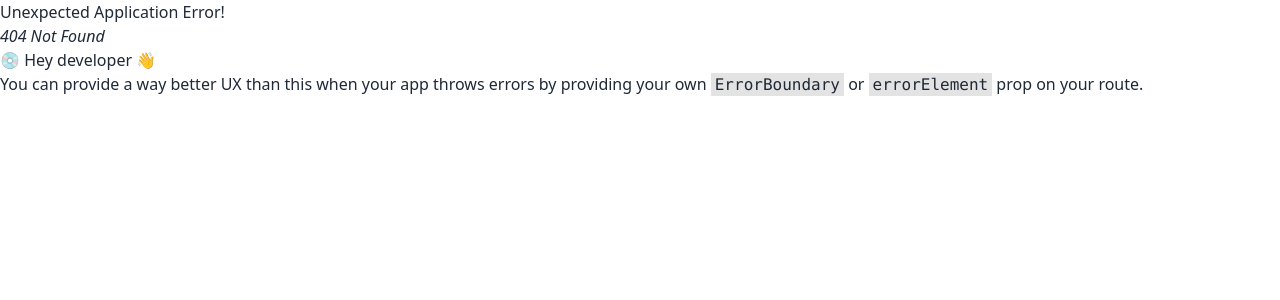
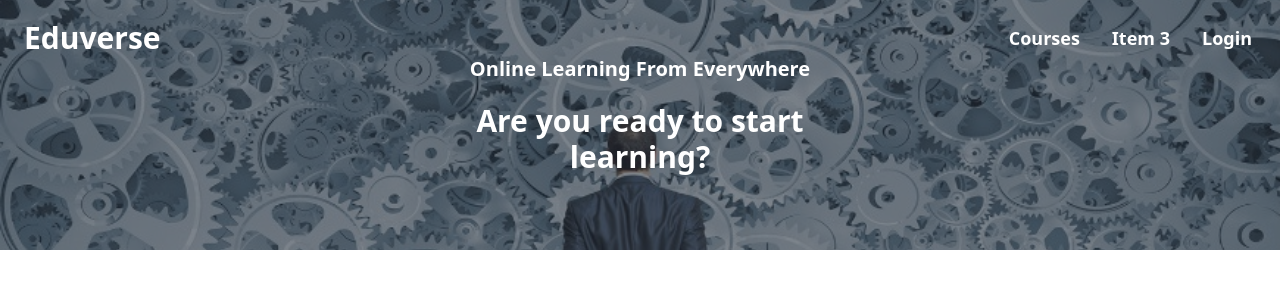
Before and after one commit to arefin-aareef/eduverse, a React (Vite) app in the folder client/: page /courses in a window 1280 px wide. Before the commit this address had no page. Shown: the top 300 px of the page. Built offline with nearby package versions, Linux system fonts and the light colour scheme.

Commit message:
page added

```diff
--- /dev/null
+++ b/client/src/Pages/Courses/Courses/Courses.jsx
@@ -0,0 +1,23 @@
+import banner2 from "../../../assets/images/banner2.jpg";
+
+
+const Courses = () => {
+    return (
+        <div
+        className="hero h-[250px] "
+        style={{ backgroundImage: `url(${banner2})` }}
+      >
+        <div className="hero-overlay bg-opacity-60 "></div>
+        <div className="hero-content text-center text-white">
+          <div className="max-w-md">
+            <p className="mb-5 text-xl font-semibold">
+              Online Learning From Everywhere
+            </p>
+            <h1 className=" mb-5 text-2xl lg:text-3xl font-bold">Are you ready to start learning?</h1>
+          </div>
+        </div>
+      </div>
+    );
+};
+
+export default Courses;
--- a/client/src/Pages/Home/Banner/Banner.jsx
+++ b/client/src/Pages/Home/Banner/Banner.jsx
@@ -1,11 +1,11 @@
 import { Link } from "react-router-dom";
-import img1 from "../../../assets/images/banner.jpg";
+import banner1 from "../../../assets/images/banner1.jpg";
 
 const Banner = () => {
   return (
     <div
       className="hero min-h-screen "
-      style={{ backgroundImage: `url(${img1})` }}
+      style={{ backgroundImage: `url(${banner1})` }}
     >
       <div className="hero-overlay bg-opacity-60 "></div>
       <div className="hero-content text-center text-white">
--- a/client/src/Routes/Routes.jsx
+++ b/client/src/Routes/Routes.jsx
@@ -1,5 +1,6 @@
 import { createBrowserRouter } from "react-router-dom";
 import Main from "../Layout/Main";
+import Courses from "../Pages/Courses/Courses/Courses";
 import Home from "../Pages/Home/Home/Home";
 import Login from "../Pages/Login/Login";
 import Signup from "../Pages/Signup/Signup";
@@ -14,6 +15,10 @@ import Signup from "../Pages/Signup/Signup";
             element: <Home></Home>
         },
         {
+            path: 'courses',
+            element: <Courses></Courses>
+        },
+        {
             path: 'login',
             element: <Login></Login>
         },
--- a/client/src/components/NavBar/Navbar.jsx
+++ b/client/src/components/NavBar/Navbar.jsx
@@ -2,9 +2,9 @@ import { Link } from "react-router-dom";
 
 const Navbar = () => {
   const navOptions = (
-    <div className="flex flex-col lg:flex-row font-semibold">
+    <div className="flex flex-col lg:flex-row font-semibold text-lg">
       <li className="hover:bg-white hover:text-black rounded-lg">
-        <Link>Item 1</Link>
+        <Link to="/courses">Courses</Link>
       </li>
       <li className="hover:bg-white hover:text-black rounded-lg">
         <Link>Item 3</Link>
@@ -16,7 +16,7 @@ const Navbar = () => {
   );
   return (
     <div>
-      <div className="navbar  fixed z-20 max-w-screen-2xl  text-white">
+      <div className="navbar fixed z-20 max-w-screen-2xl text-white">
         <div className="navbar-start">
           <div className="dropdown">
             <label tabIndex={0} className="btn btn-ghost lg:hidden">
```
Also changed, not shown: client/src/assets/images/banner1.jpg (renamed from client/src/assets/images/banner.jpg), client/src/assets/images/banner2.jpg (added).
